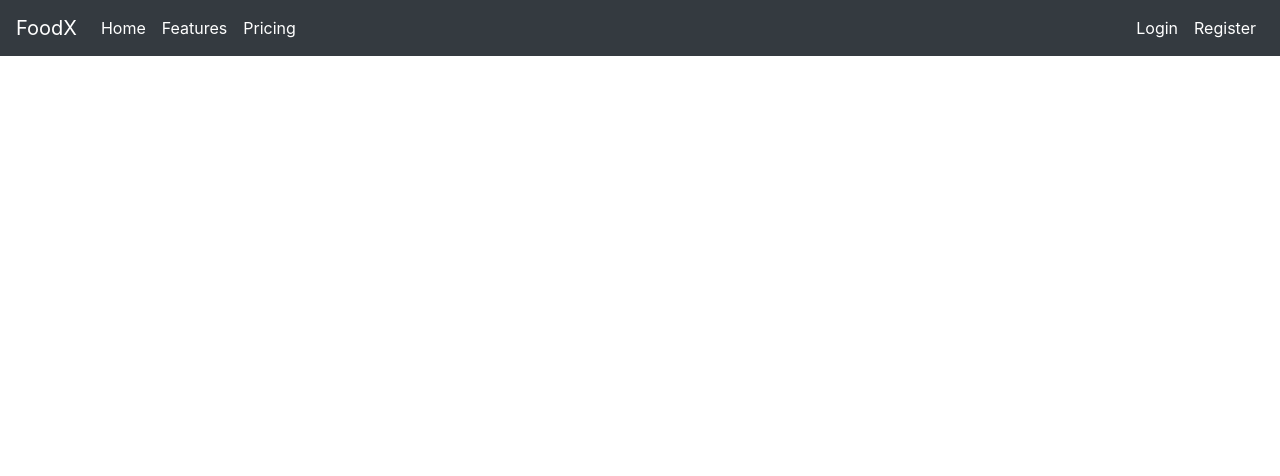
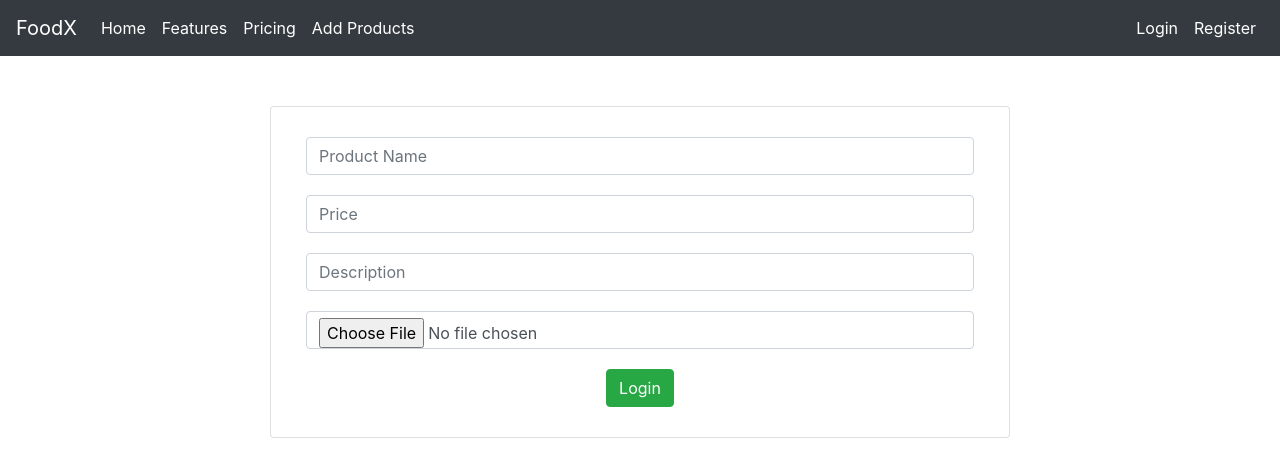
Before and after one commit to udamadu11/Ecoomerce_FrontEnd_React, a React (Create React App) app: page /addProducts in a window 1280 px wide. Shown: the top 476 px of the page. Built offline with nearby package versions, Linux system fonts and the light colour scheme.

Commit message:
add products

```diff
--- /dev/null
+++ b/src/AddProduct.js
@@ -0,0 +1,59 @@
+import React,{ useState } from 'react';
+import { Button } from 'react-bootstrap';
+function AddProducts(){
+    const[name,setName] = useState('');
+    const[price,setPrice] = useState('');
+    const[description,setDescription] = useState('');
+    const[file_path,setFilePath] = useState('');
+
+    async function upload(){
+        let item = {name,price,description,file_path};
+        console.log(item);
+        const fd = new FormData()
+        fd.append('name',name);
+        fd.append('price',price);
+        fd.append('description',description);
+        fd.append('file_path',file_path);
+        let result = await fetch('http://localhost:8000/api/addProducts',{
+            method:"POST",
+            body: fd
+        });
+
+
+    }
+    return(
+        <div className="container">
+            <div className="card col-sm-8 card-c offset-sm-2">
+                <div className="card-body">
+                        <div className="row g-3">
+                            <div className="col col-a">
+                                <input type="text" className="form-control" name="name" value={name} onChange={(e)=>setName(e.target.value)} placeholder="Product Name"/>
+                            </div>
+                        </div>
+                        <div className="row g-3">
+                            <div className="col col-a">
+                                <input type="text" className="form-control" name="price" value={price} onChange={(e)=>setPrice(e.target.value)}  placeholder="Price"/>
+                            </div>
+                        </div>
+                        <div className="row g-3">
+                            <div className="col col-a">
+                                <input type="text" className="form-control" name="description" value={description} onChange={(e)=>setDescription(e.target.value)}  placeholder="Description"/>
+                            </div>
+                        </div>
+                        <div className="row g-3">
+                            <div className="col col-a">
+                                <input type="file" className="form-control" name="file_path" value={file_path} onChange={(e)=>setFilePath(e.target.value)}  placeholder="Password"/>
+                            </div>
+                        </div>
+                        <div className="row g-3">
+                            <div className="col col-a">
+                                <Button className="btn  btn-success" onClick={upload}>Login</Button>
+                            </div>
+                        </div>
+                </div>
+            </div>
+        </div>
+    )
+}
+
+export default AddProducts;
--- a/src/App.js
+++ b/src/App.js
@@ -4,6 +4,7 @@ import {BrowserRouter,Route} from 'react-router-dom';
 import Header from './Header';
 import Login from './Login';
 import Register from './Register';
+import AddProducts from './AddProduct';
 
 function App() {
   return (
@@ -16,6 +17,9 @@ function App() {
         <Route path="/register" >
           <Register />
         </Route>
+        <Route path="/addProducts" >
+          <AddProducts />
+        </Route>
       </BrowserRouter>
     </div>
   );
--- a/src/Header.js
+++ b/src/Header.js
@@ -9,6 +9,7 @@ return(
                 <Link className="nav-link active" to="/home">Home</Link>
                 <Link className="nav-link active" to="/features">Features</Link>
                 <Link className="nav-link active" to="/pricing">Pricing</Link>
+                <Link className="nav-link active" to="/addProducts">Add Products</Link>
             </Nav>
             <Nav>
                 <Link className="nav-link active" to="/login">Login</Link>
```
